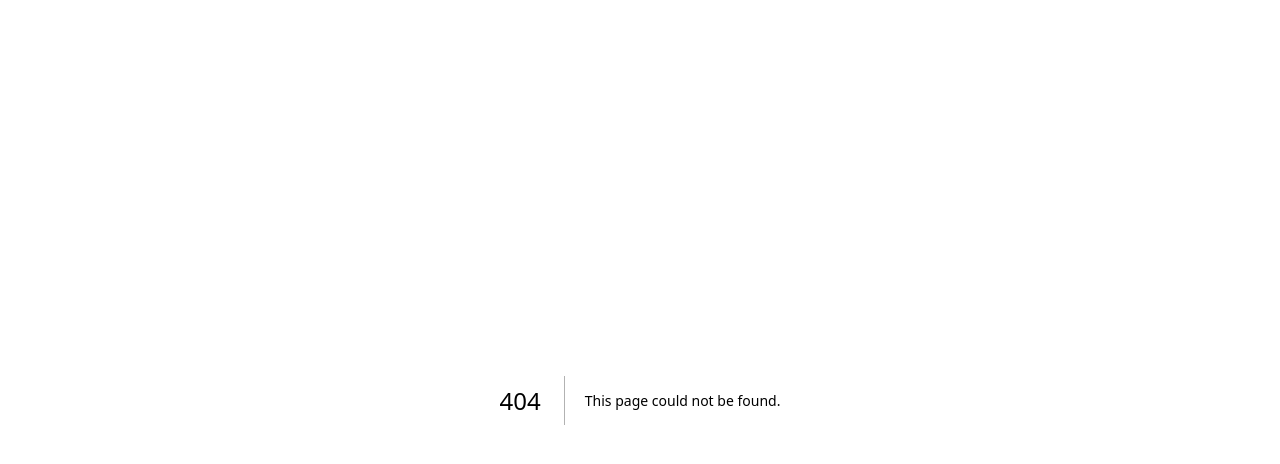
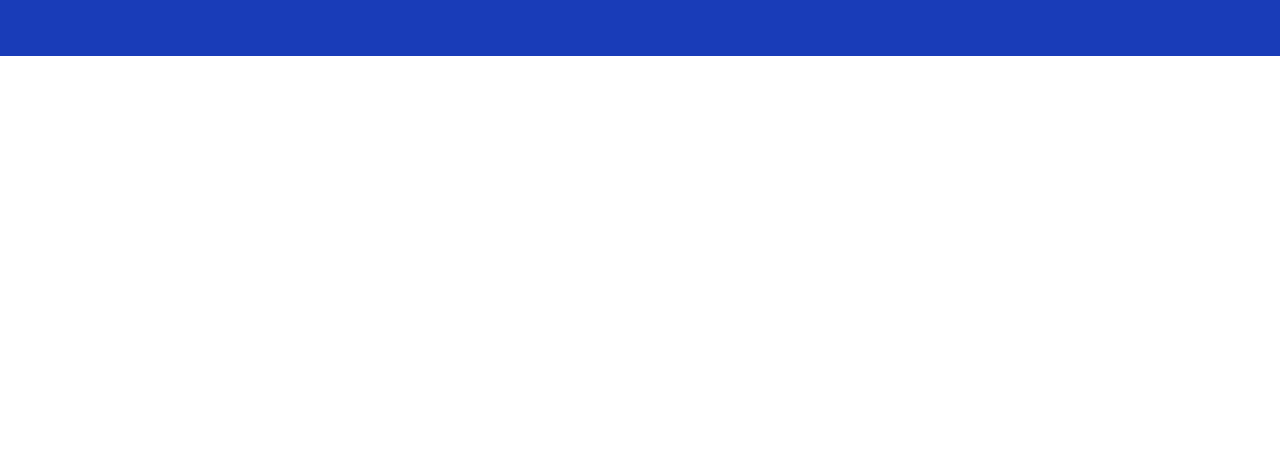
Before and after one commit to KellyHarvestOS/Practice-Hospital, a Next.js app: page /record in a window 1280 px wide. Before the commit this address had no page. Shown: the top 464 px of the page. Built offline with nearby package versions, Linux system fonts and the light colour scheme.

Commit message:
feat: Add record page

```diff
--- /dev/null
+++ b/src/app/record/page.tsx
@@ -0,0 +1,11 @@
+import React from "react";
+
+
+export default function RecordPage() {
+  return (
+
+    <header className="bg-blue-800 text-white p-7">
+
+    </header>
+  )
+};
```
